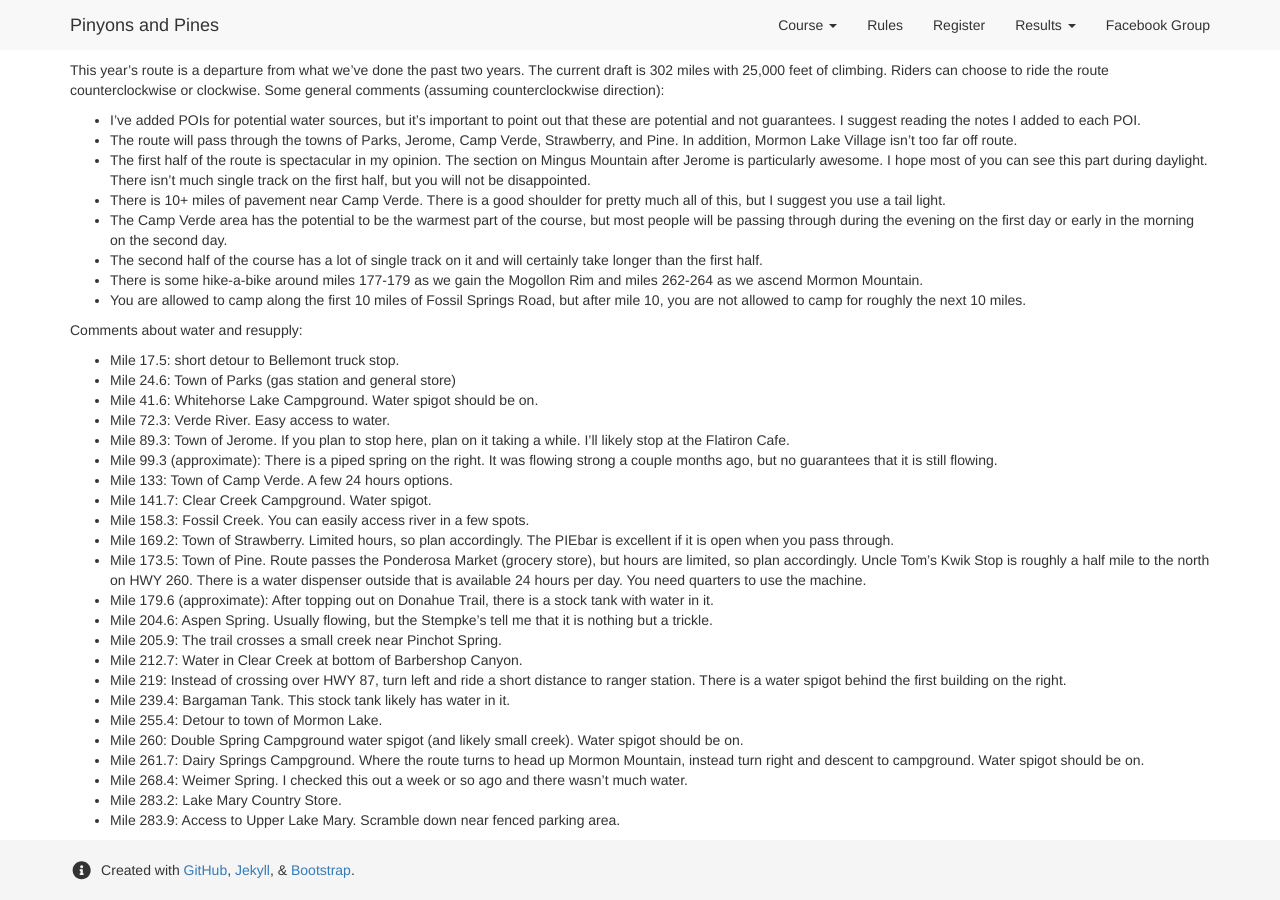
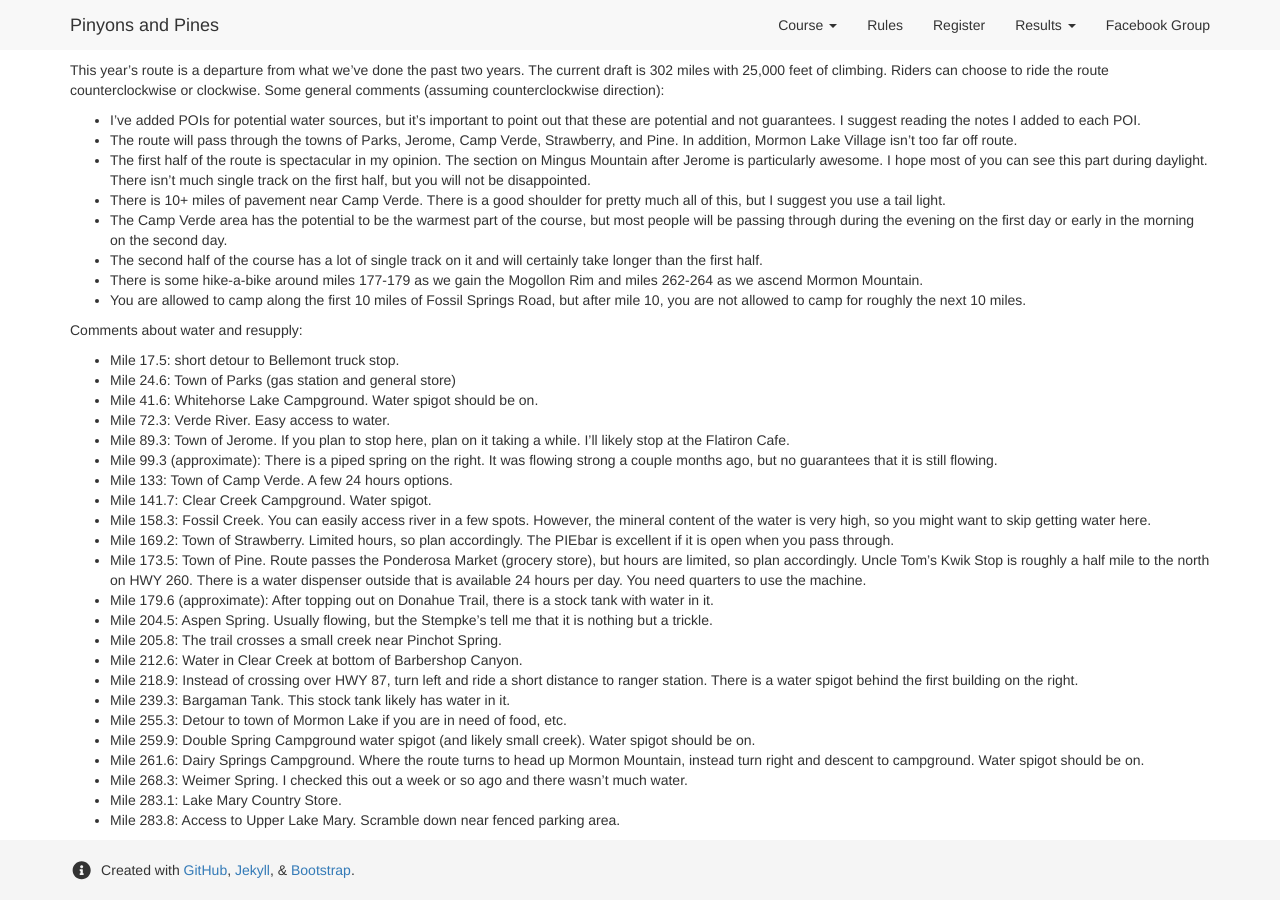
Before and after one commit to dcernst/PinyonsPines, a Jekyll site: the page built from course2021.md, in a window 1280 px wide and 900 px high, scrolled down 1722 px. Built offline with Jekyll 4.4.1, drawn with Linux system fonts in a browser that asks for light colours; nearby versions of some CDN libraries.

Commit message:
Update to mileage

```diff
--- a/course2021.md
+++ b/course2021.md
@@ -55,18 +55,18 @@ Comments about water and resupply:
 - Mile 99.3 (approximate): There is a piped spring on the right. It was flowing strong a couple months ago, but no guarantees that it is still flowing.
 - Mile 133: Town of Camp Verde. A few 24 hours options.
 - Mile 141.7: Clear Creek Campground. Water spigot.
-- Mile 158.3: Fossil Creek. You can easily access river in a few spots.
+- Mile 158.3: Fossil Creek. You can easily access river in a few spots. However, the mineral content of the water is very high, so you might want to skip getting water here.
 - Mile 169.2: Town of Strawberry. Limited hours, so plan accordingly. The PIEbar is excellent if it is open when you pass through.
 - Mile 173.5: Town of Pine. Route passes the Ponderosa Market (grocery store), but hours are limited, so plan accordingly. Uncle Tom’s Kwik Stop is roughly a half mile to the north on HWY 260. There is a water dispenser outside that is available 24 hours per day. You need quarters to use the machine.
 - Mile 179.6 (approximate): After topping out on Donahue Trail, there is a stock tank with water in it.
-- Mile 204.6: Aspen Spring. Usually flowing, but the Stempke’s tell me that it is nothing but a trickle.
-- Mile 205.9: The trail crosses a small creek near Pinchot Spring.
-- Mile 212.7: Water in Clear Creek at bottom of Barbershop Canyon.
-- Mile 219: Instead of crossing over HWY 87, turn left and ride a short distance to ranger station. There is a water spigot behind the first building on the right.
-- Mile 239.4: Bargaman Tank. This stock tank likely has water in it.
-- Mile 255.4: Detour to town of Mormon Lake.
-- Mile 260: Double Spring Campground water spigot (and likely small creek). Water spigot should be on.
-- Mile 261.7: Dairy Springs Campground. Where the route turns to head up Mormon Mountain, instead turn right and descent to campground. Water spigot should be on.
-- Mile 268.4: Weimer Spring. I checked this out a week or so ago and there wasn’t much water.
-- Mile 283.2: Lake Mary Country Store.
-- Mile 283.9: Access to Upper Lake Mary. Scramble down near fenced parking area.
+- Mile 204.5: Aspen Spring. Usually flowing, but the Stempke’s tell me that it is nothing but a trickle.
+- Mile 205.8: The trail crosses a small creek near Pinchot Spring.
+- Mile 212.6: Water in Clear Creek at bottom of Barbershop Canyon.
+- Mile 218.9: Instead of crossing over HWY 87, turn left and ride a short distance to ranger station. There is a water spigot behind the first building on the right.
+- Mile 239.3: Bargaman Tank. This stock tank likely has water in it.
+- Mile 255.3: Detour to town of Mormon Lake if you are in need of food, etc.
+- Mile 259.9: Double Spring Campground water spigot (and likely small creek). Water spigot should be on.
+- Mile 261.6: Dairy Springs Campground. Where the route turns to head up Mormon Mountain, instead turn right and descent to campground. Water spigot should be on.
+- Mile 268.3: Weimer Spring. I checked this out a week or so ago and there wasn’t much water.
+- Mile 283.1: Lake Mary Country Store.
+- Mile 283.8: Access to Upper Lake Mary. Scramble down near fenced parking area.
```
